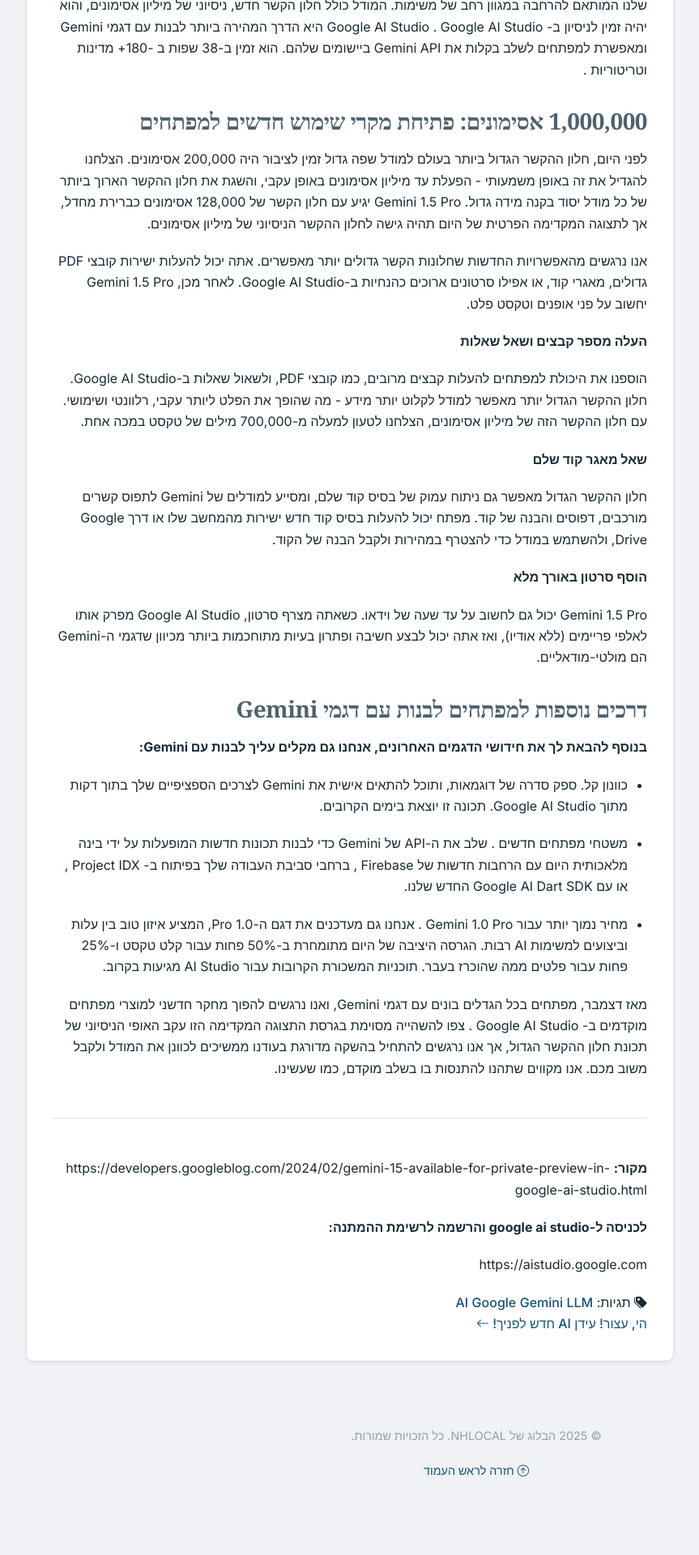
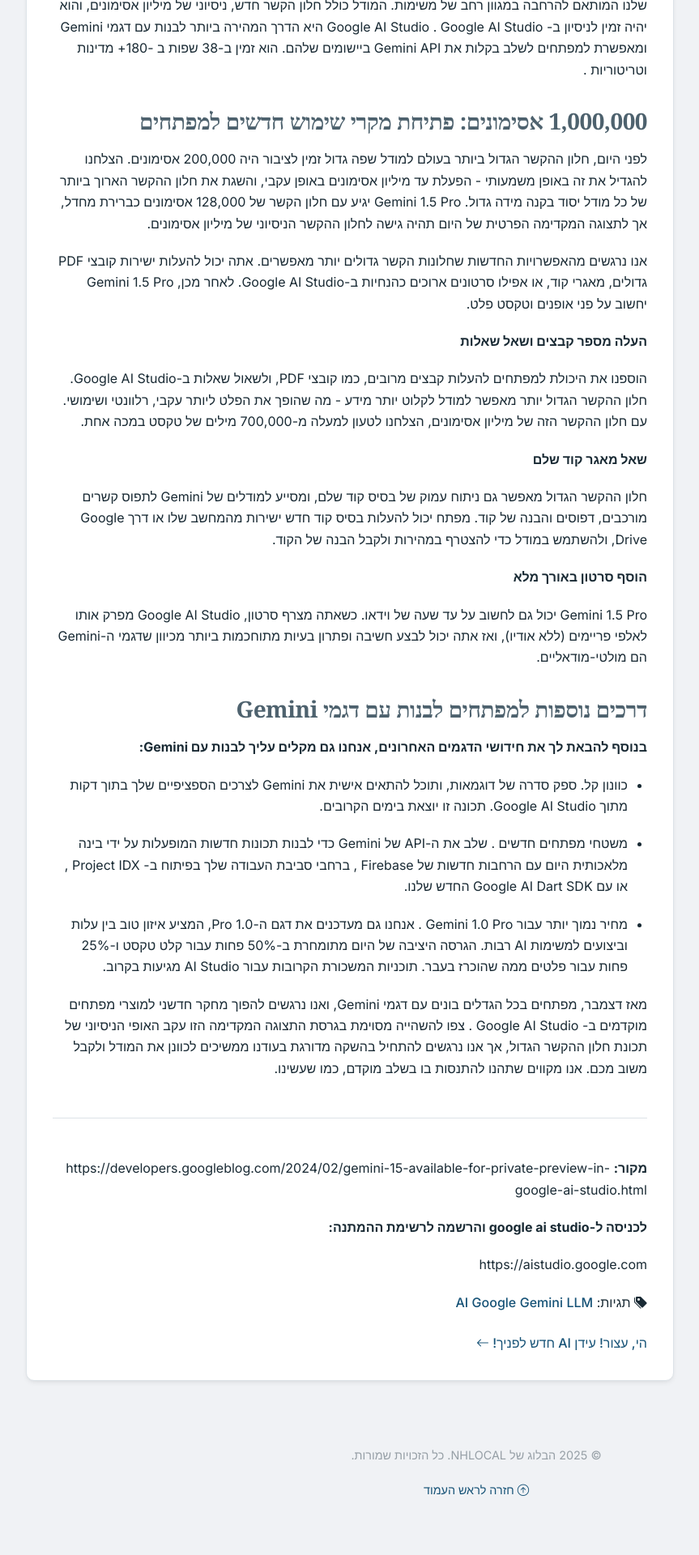
Before and after one commit to NHLOCAL/blog, a Jekyll site: the page built from docs/_posts/2024-02-16-gemini-1.5-pro.md, in a window 1280 px wide. Shown: the part 1427-3347 px from the top of the page at 81% size, without its empty margins (52-915 px from the left). Built offline with Jekyll 4.4.1, drawn with Linux system fonts in a browser that asks for light colours; some web fonts are replaced; before the commit the page ends 3323 px from its top, so only the background shows below that.

Commit message:
שיפור עיצוב קל

```diff
--- a/docs/_sass/_layout.scss
+++ b/docs/_sass/_layout.scss
@@ -156,6 +156,16 @@
   }
 }
 
+.post-tags {
+  margin-top: 2.5rem; // רווח גדול יותר מעל התגיות (בין post-nav ל-post-tags)
+  margin-bottom: 1.5rem;
+}
+
+// הוספת רווח קטן בין תוכן הפוסט לתגיות
+.post-content + .post-tags {
+  margin-top: 1.25rem;
+}
+
 
 // --- Site Footer ---
 .site-footer {
```
